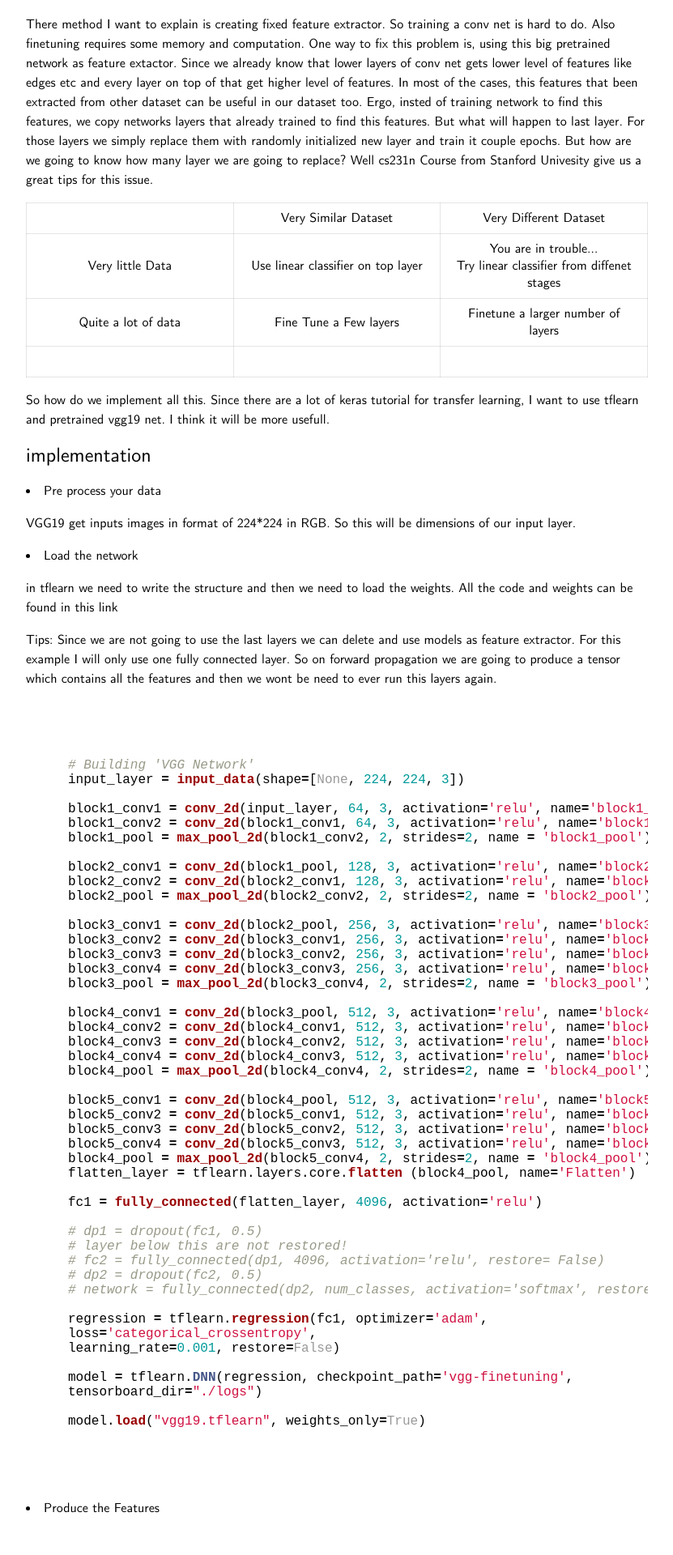
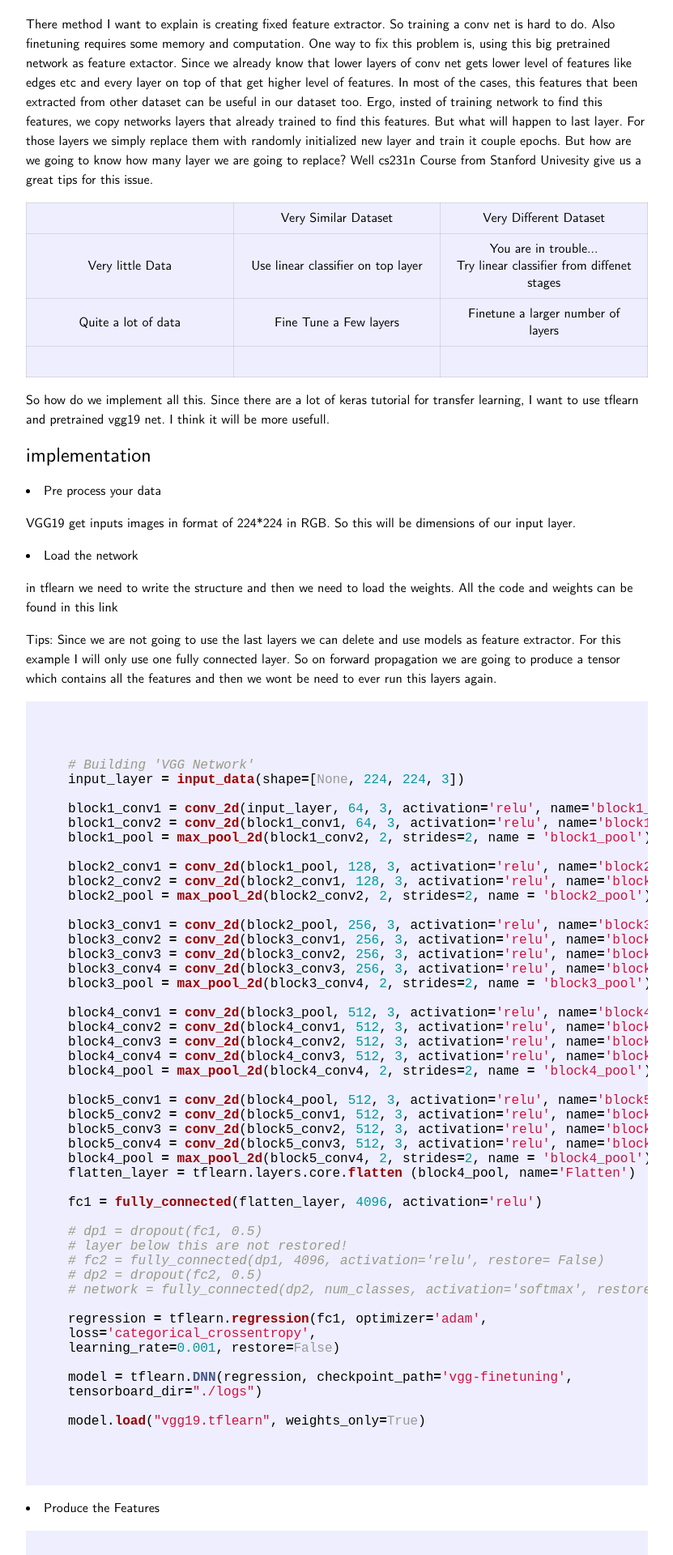
Before and after one commit to AhmetHamzaEmra/ahmethamzaemra.github.io, a Jekyll site: the page built from _posts/2018-01-16-What is transfer learning.md, in a window 1280 px wide. Shown: the part 456-2376 px from the top of the page at 81% size, without its empty margins (224-1055 px from the left). Built offline with Jekyll 4.4.1, drawn with Linux system fonts in a browser that asks for light colours; nearby versions of some CDN libraries.

Commit message:
code color

```diff
--- a/_sass/base/_global.scss
+++ b/_sass/base/_global.scss
@@ -78,11 +78,12 @@ kbd,
 pre,
 samp {
   margin: 1em 0;
+  background-color: #eef;
 }
 code,
 language-python highlighter-rouge
 {
-  background-color: #fff;
+  background-color: #eef;
   margin: 2em;
   display: block;
   padding: 20px;
```
